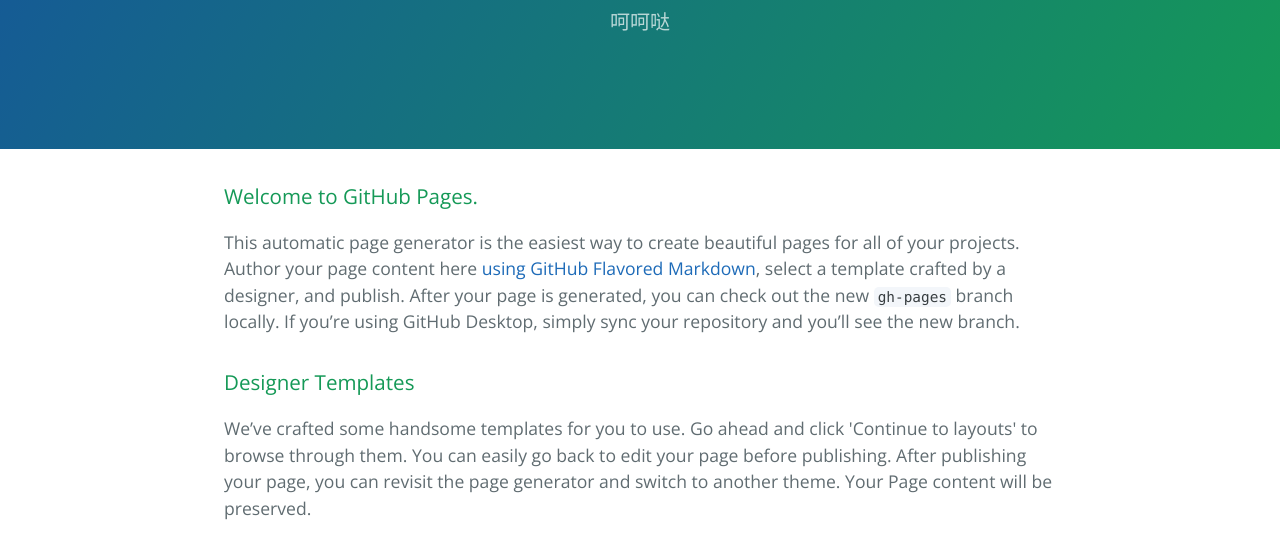
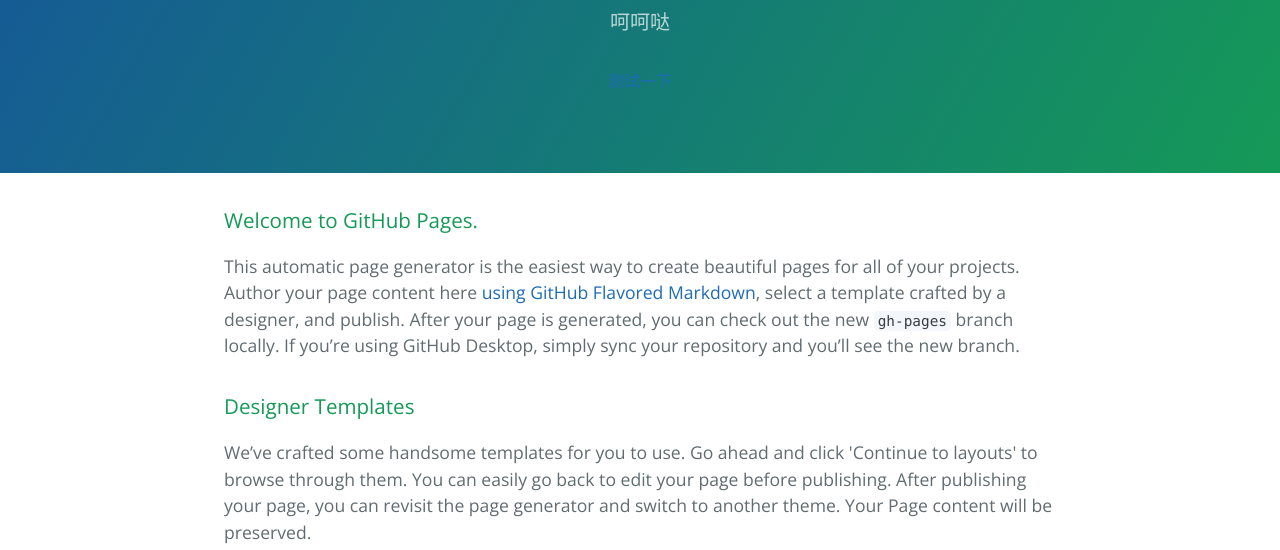
Before and after one commit to Gyyi/gyyi.github.com, a plain HTML site: page index.html in a window 1280 px wide. Shown: the part 168-718 px from the top of the page. Drawn offline with nearby package versions, Linux system fonts and the light colour scheme.

Commit message:
Update index.html

```diff
--- a/index.html
+++ b/index.html
@@ -13,6 +13,7 @@
     <section class="page-header">
       <h1 class="project-name">Gyyi.GitHub.com</h1>
       <h2 class="project-tagline">呵呵哒</h2>
+      <a href="test.html">测试一下</a>
     </section>
 
     <section class="main-content">
```
